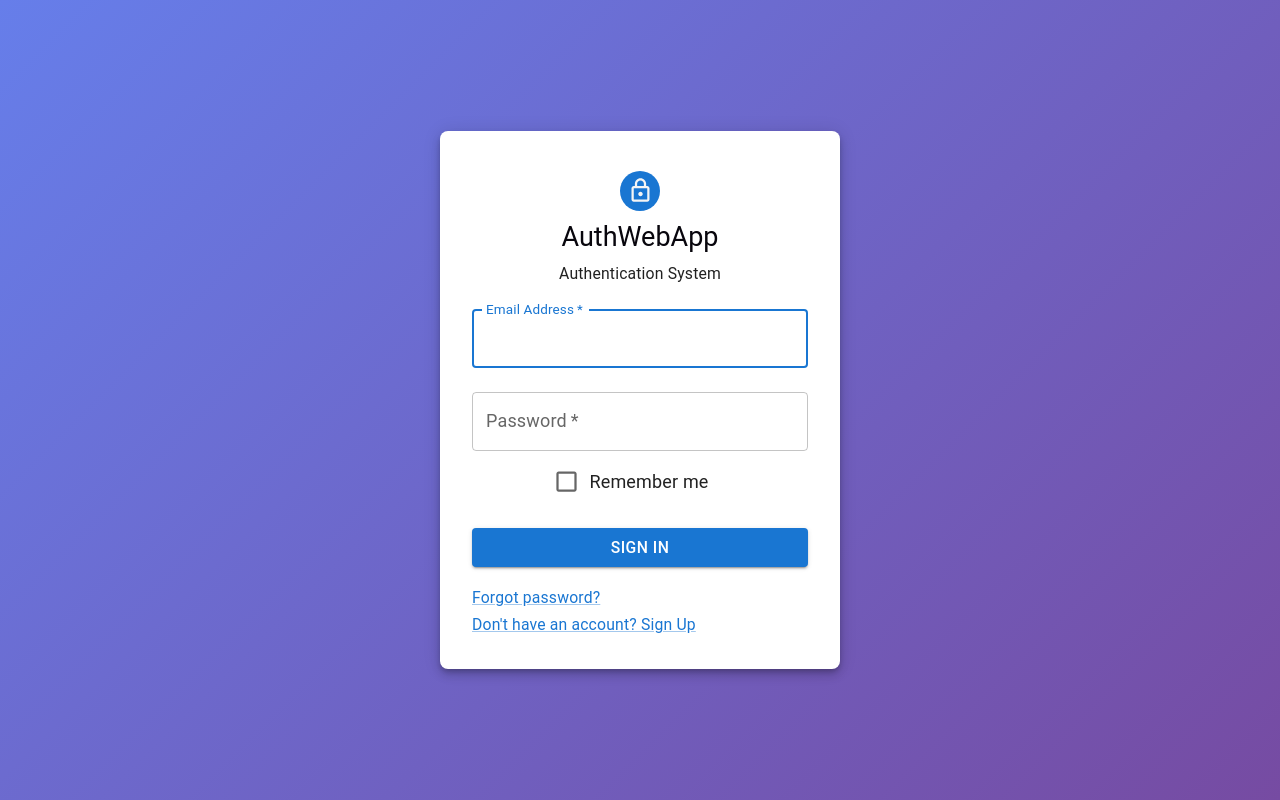
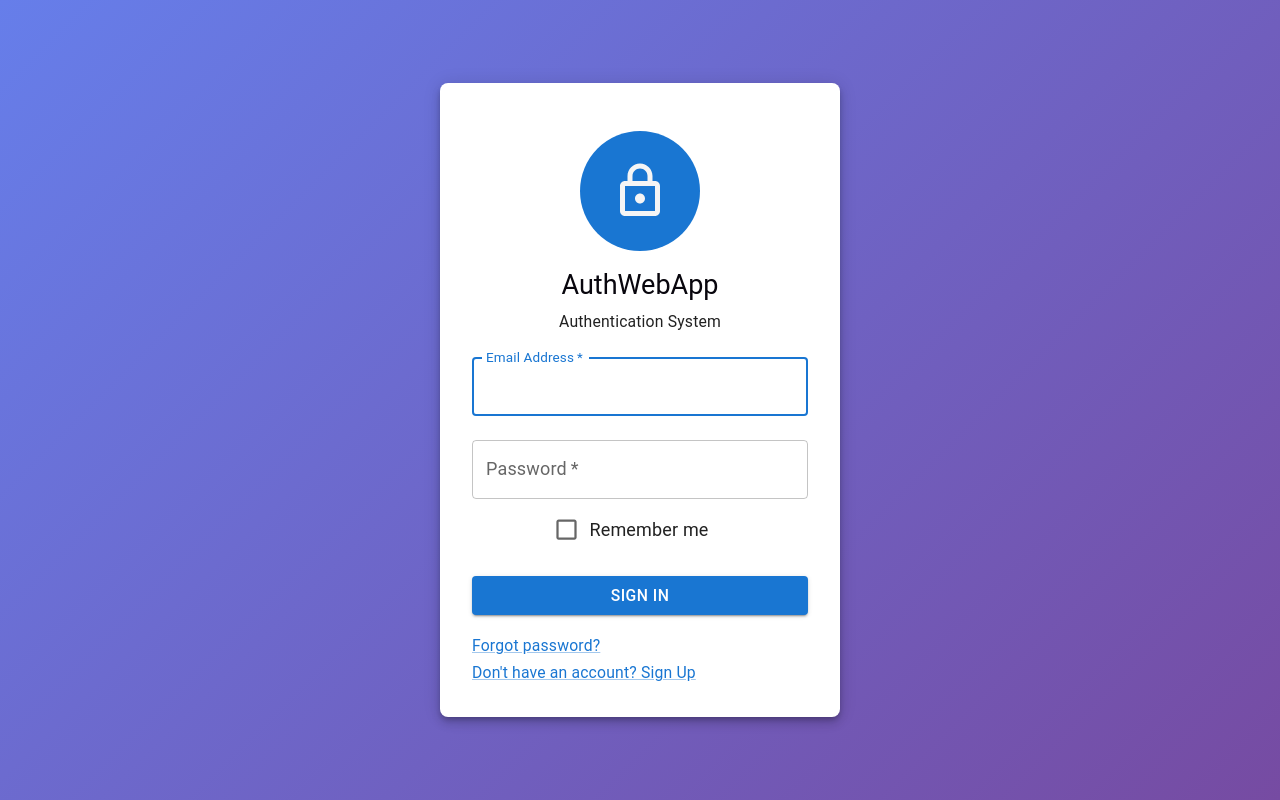
Before and after one commit to raulcastro/auth_start_web_app_react, a React (Vite) app: page / in a window 1280 px wide. Built offline with nearby package versions, Linux system fonts and the light colour scheme; no server answers.

Commit message:
style: increase logo size on login page
- Change logo size from 80x80 to 120x120 pixels
- Increase margin from m:1 to m:2
- Increase LockOutlinedIcon size to 60px for fallback
- Logo is now more prominent and visible

```diff
--- a/src/pages/Login.jsx
+++ b/src/pages/Login.jsx
@@ -74,9 +74,9 @@ function Login({ onSwitchToRegister }) {
             <Avatar
               src={logoUrl}
               sx={{
-                m: 1,
-                width: 80,
-                height: 80,
+                m: 2,
+                width: 120,
+                height: 120,
                 bgcolor: 'transparent',
                 '& img': {
                   objectFit: 'contain',
@@ -84,8 +84,8 @@ function Login({ onSwitchToRegister }) {
               }}
             />
           ) : (
-            <Avatar sx={{ m: 1, bgcolor: 'primary.main' }}>
-              <LockOutlinedIcon />
+            <Avatar sx={{ m: 2, width: 120, height: 120, bgcolor: 'primary.main' }}>
+              <LockOutlinedIcon sx={{ fontSize: 60 }} />
             </Avatar>
           )}
 
```
